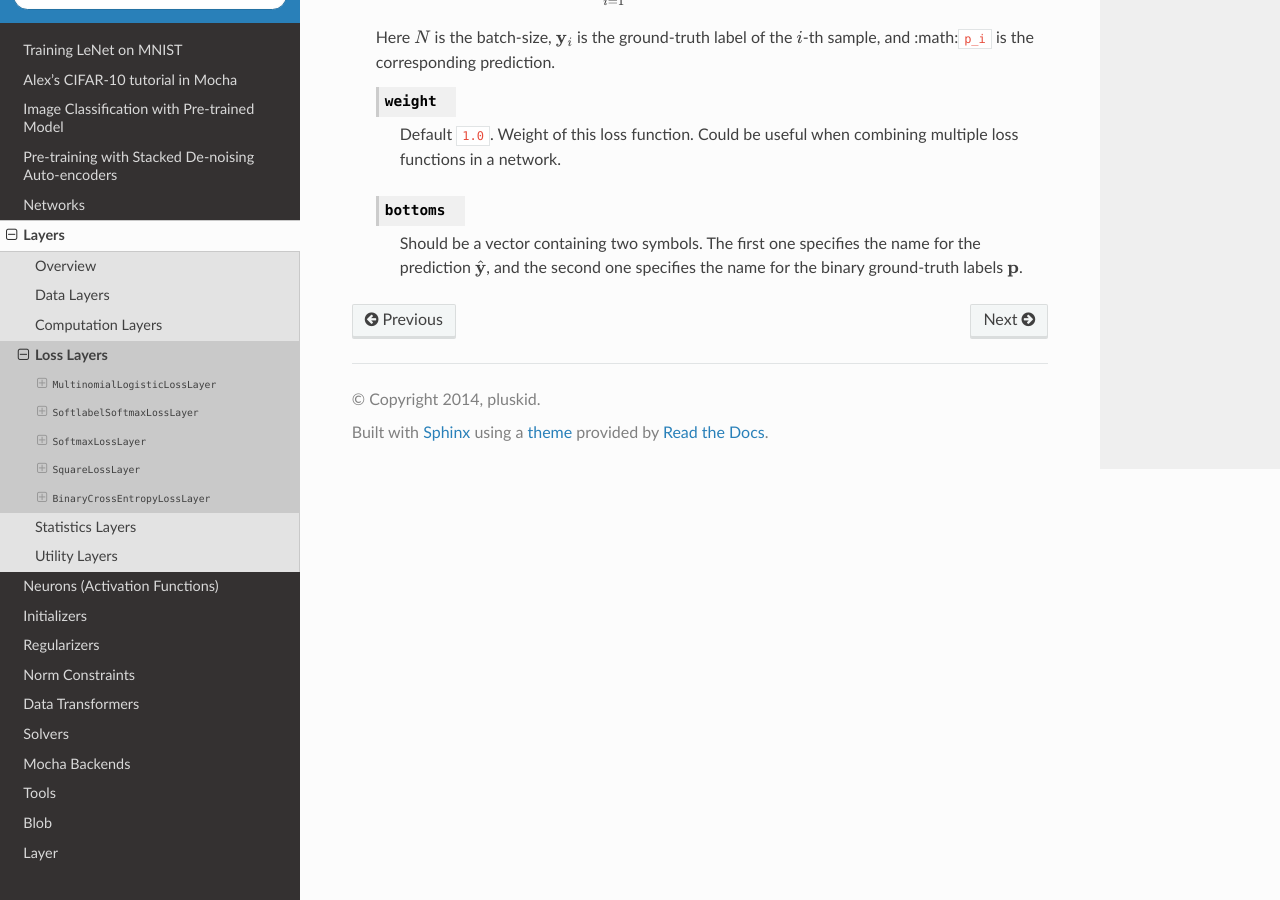
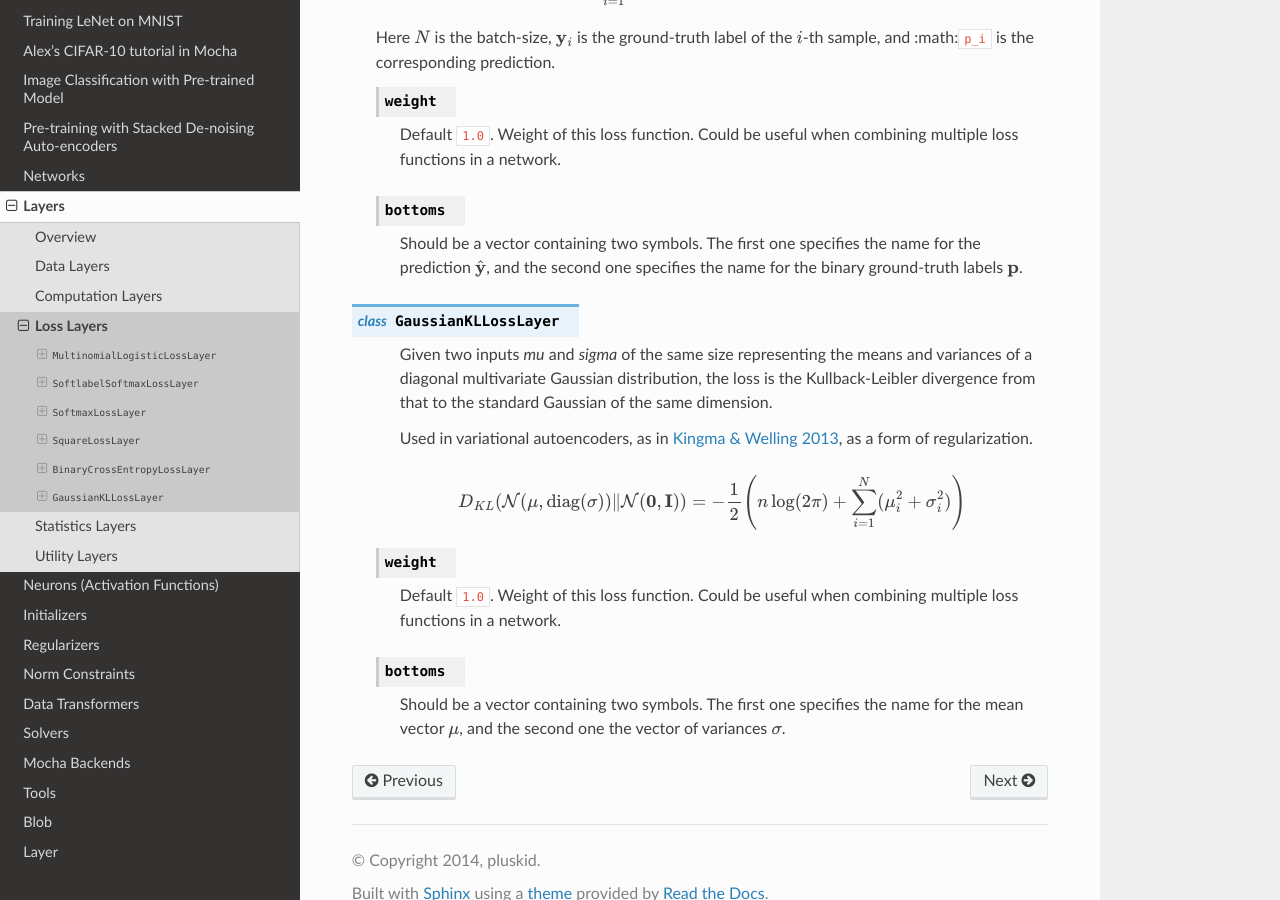
Before and after one commit to pluskid/Mocha.jl, a Sphinx documentation site: the page built from docs/user-guide/layers/loss-layer.rst, in a window 1280 px wide and 900 px high, scrolled down 3727 px. Built offline with Sphinx 7.4.7 and the Read the Docs theme 2.0.0, drawn with Linux system fonts in a browser that asks for light colours.

Commit message:
Documentation for RandomNormalLayer and GaussianKLLossLayer

```diff
--- a/docs/user-guide/layers/loss-layer.rst
+++ b/docs/user-guide/layers/loss-layer.rst
@@ -205,3 +205,27 @@ Loss Layers
       Should be a vector containing two symbols. The first one specifies the
       name for the prediction :math:`\hat{\mathbf{y}}`, and the second one
       specifies the name for the binary ground-truth labels :math:`\mathbf{p}`.
+
+.. class:: GaussianKLLossLayer
+
+    Given two inputs *mu* and *sigma* of the same size representing the means
+    and variances of a diagonal multivariate Gaussian distribution, the loss
+    is the Kullback-Leibler divergence from that to the standard Gaussian of
+    the same dimension.
+
+    Used in variational autoencoders, as in `Kingma & Welling 2013 <http://arxiv.org/abs/1312.6114>`_, as a form of regularization.
+
+   .. math::
+      D_{KL}(\mathcal{N}(\mathbf{\mu}, \mathrm{diag}(\mathbf{\sigma})) \Vert \mathcal{N}(\mathbf{0}, \mathbf{I}) )
+      =  -\frac{1}{2}\left(n\log(2\pi) + \sum_{i=1}^N (\mu_i^2 + \sigma_i^2) \right)
+
+   .. attribute:: weight
+
+      Default ``1.0``. Weight of this loss function. Could be useful when
+      combining multiple loss functions in a network.
+
+   .. attribute:: bottoms
+
+      Should be a vector containing two symbols. The first one specifies the
+      name for the mean vector :math:`\mathbf{\mu}`, and the second one
+      the vector of variances :math:`\mathbf{\sigma}`.
```
Also changed, not shown: docs/user-guide/layers/computation-layer.rst (+22 -0 lines).
